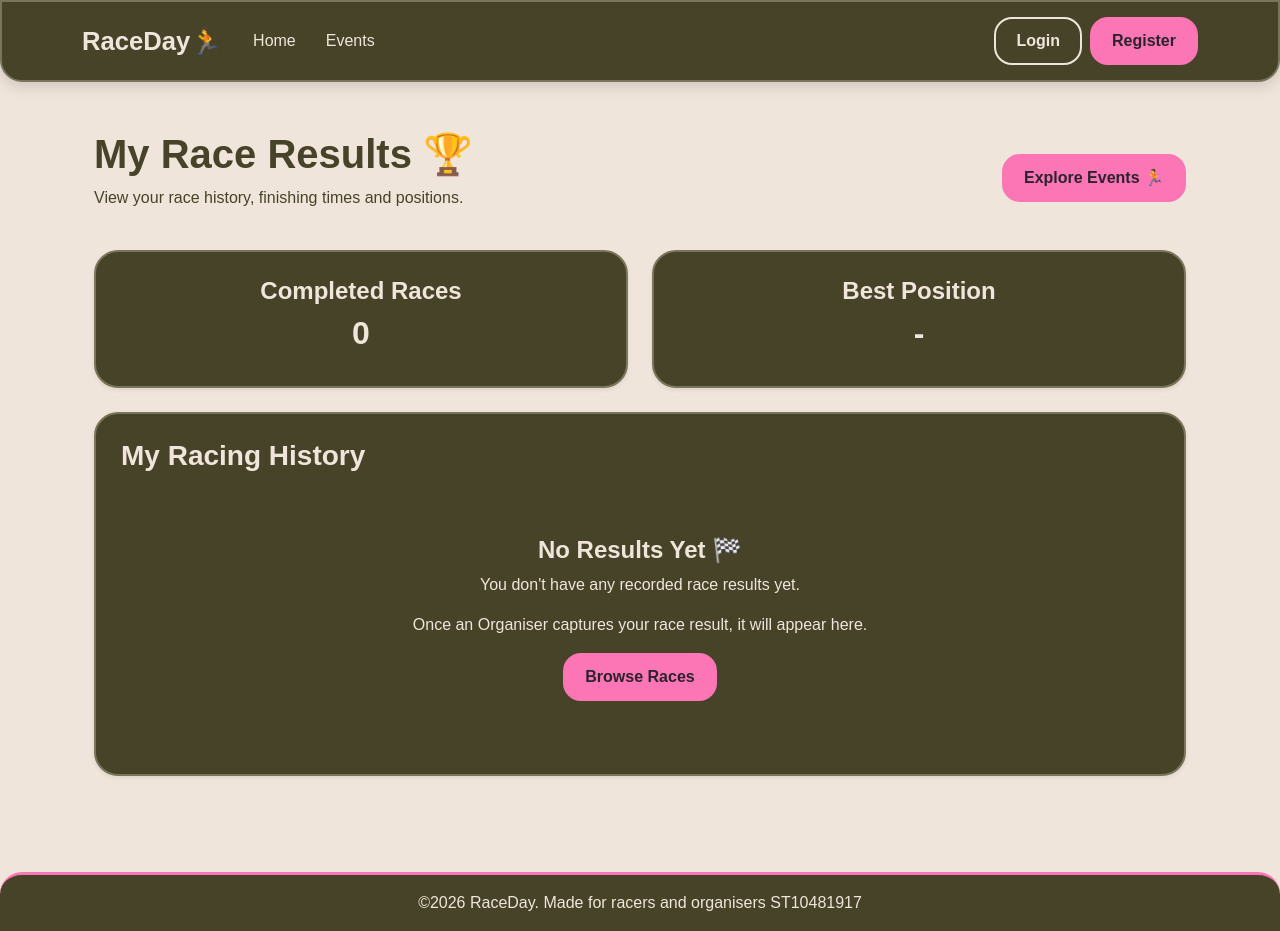
After one commit to akani392/RaceDay_2, an ASP.NET Core app: template RaceDay_MVC/Views/Participant/Results.cshtml in a window 1280 px wide. The commit adds this page. Run offline with ASP.NET Core 8, Linux system fonts and the light colour scheme; the template is opened without the code that fills it, so the values that code supplies are empty.

Commit message:
feat: implement participant race results retrieval feat: display participant race results and performance history feat: connect participant results to navigation

```diff
--- /dev/null
+++ b/RaceDay_MVC/Views/Participant/Results.cshtml
@@ -0,0 +1,244 @@
+@model List<RaceDay_MVC.Models.RaceResult>
+
+@{
+    //start of view configuration
+
+    ViewData["Title"] = "My Race Results";
+
+    //calculate total completed races
+    int total_results = Model.Count;
+
+    //get best finishing position
+    int? best_position = Model.Count > 0
+        ? Model.Min(r => r.Position)
+        : null;
+
+    //end of view configuration
+}
+
+<!-- start of my results page -->
+<div class="container py-4">
+
+    <!-- start of page heading -->
+    <div class="d-flex justify-content-between align-items-center mb-4 flex-wrap gap-3">
+
+        <div>
+
+            <h1>My Race Results 🏆</h1>
+
+            <p>
+                View your race history, finishing times
+                and positions.
+            </p>
+
+        </div>
+
+        <a asp-controller="Events"
+           asp-action="Index"
+           class="btn btn-primary">
+
+            Explore Events 🏃
+
+        </a>
+
+    </div>
+    <!-- end of page heading -->
+    <!-- start of results statistics -->
+    <div class="row g-4 mb-4">
+
+        <!-- completed races -->
+        <div class="col-md-6">
+
+            <div class="card shadow-sm h-100">
+
+                <div class="card-body text-center">
+
+                    <h4>Completed Races</h4>
+
+                    <h2>@total_results</h2>
+
+                </div>
+
+            </div>
+
+        </div>
+
+        <!-- best position -->
+        <div class="col-md-6">
+
+            <div class="card shadow-sm h-100">
+
+                <div class="card-body text-center">
+
+                    <h4>Best Position</h4>
+
+                    <h2>
+                        @(best_position.HasValue
+                            ? best_position.Value.ToString()
+                            : "-")
+                    </h2>
+
+                </div>
+
+            </div>
+
+        </div>
+
+    </div>
+    <!-- end of results statistics -->
+    <!-- start of race results -->
+    <div class="card shadow-sm">
+
+        <div class="card-body">
+
+            <h3 class="mb-3">
+                My Racing History
+            </h3>
+
+            @if (Model.Count == 0)
+            {
+                @* start of if *@
+
+                <div class="text-center py-5">
+
+                    <h4>
+                        No Results Yet 🏁
+                    </h4>
+
+                    <p>
+                        You don't have any recorded race
+                        results yet.
+                    </p>
+
+                    <p>
+                        Once an Organiser captures your
+                        race result, it will appear here.
+                    </p>
+
+                    <a asp-controller="Events"
+                       asp-action="Index"
+                       class="btn btn-primary">
+
+                        Browse Races
+
+                    </a>
+
+                </div>
+
+                @* end of if *@
+            }
+            else
+            {
+                @* start of else *@
+
+                <div class="table-responsive">
+
+                    <table class="table table-striped align-middle">
+
+                        <thead>
+                            <tr>
+                                <th>Event Name</th>
+                                <th>Category</th>
+                                <th>Finish Time</th>
+                                <th>Position</th>
+                                <th>Date Captured</th>
+                                <th>Status</th>
+                            </tr>
+                        </thead>
+
+                        <tbody>
+
+                            @foreach (var item in Model)
+                            {
+                                @* start of foreach *@
+
+                                <tr>
+
+                                    <td>
+                                        @item.EventName
+                                    </td>
+
+                                    <td>
+                                        @item.CategoryName
+                                    </td>
+
+                                    <td>
+                                        @item.FinishTime.ToString(@"hh\:mm\:ss")
+                                    </td>
+
+                                    <td>
+
+                                        @if (item.Position == 1)
+                                        {
+                                            @* start of if *@
+
+                                            <span>
+                                                🥇 1st
+                                            </span>
+
+                                            @* end of if *@
+                                        }
+                                        else if (item.Position == 2)
+                                        {
+                                            @* start of else if *@
+
+                                            <span>
+                                                🥈 2nd
+                                            </span>
+
+                                            @* end of else if *@
+                                        }
+                                        else if (item.Position == 3)
+                                        {
+                                            @* start of else if *@
+
+                                            <span>
+                                                🥉 3rd
+                                            </span>
+
+                                            @* end of else if *@
+                                        }
+                                        else
+                                        {
+                                            @* start of else *@
+
+                                            @item.Position
+
+                                            @* end of else *@
+                                        }
+
+                                    </td>
+
+                                    <td>
+                                        @item.DateCaptured.ToString("dd MMM yyyy")
+                                    </td>
+
+                                    <td>
+
+                                        <span class="badge text-bg-success">
+                                            Completed
+                                        </span>
+
+                                    </td>
+
+                                </tr>
+
+                                @* end of foreach *@
+                            }
+
+                        </tbody>
+
+                    </table>
+
+                </div>
+
+                @* end of else *@
+            }
+
+        </div>
+
+    </div>
+    <!-- end of race results -->
+
+</div>
+<!-- end of my results page -->
--- a/RaceDay_MVC/Views/Shared/_Layout.cshtml
+++ b/RaceDay_MVC/Views/Shared/_Layout.cshtml
@@ -152,11 +152,15 @@
                             </li>
 
                             <li class="nav-item">
+
                                 <a class="nav-link"
                                    asp-controller="Participant"
                                    asp-action="Results">
+
                                     My Results 🏆
+
                                 </a>
+
                             </li>
 
                             <li class="nav-item">
```
Also changed, not shown: RaceDay_MVC/Controllers/ParticipantController.cs (+95 -0 lines), RaceDay_MVC/Models/RaceResult.cs (+12 -3 lines).
